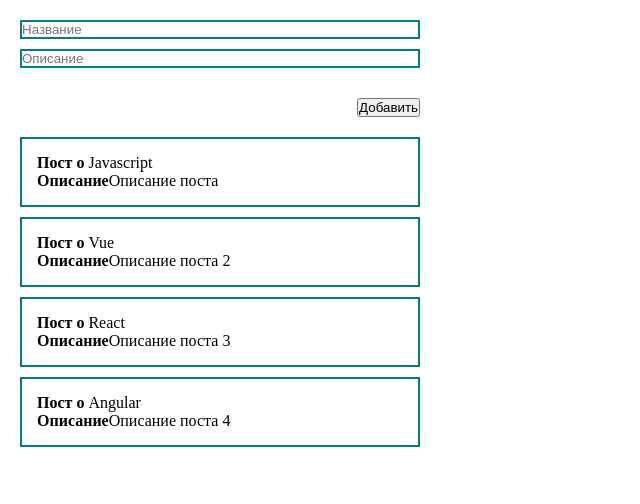
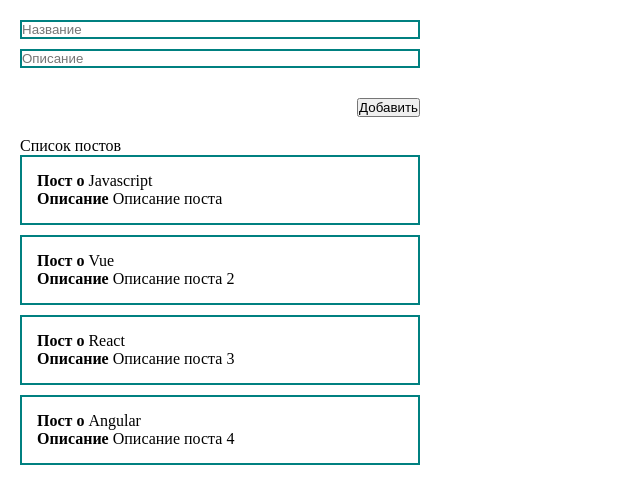
Before and after one commit to Fundorin174/vue3project, a Vue app: page / in a window 1280 px wide. Shown: the top 504 px of the page, without its empty margins (0-640 px from the left). Built offline with nearby package versions, Linux system fonts and the light colour scheme.

Commit message:
post component

```diff
--- /dev/null
+++ b/src/components/PostItem.vue
@@ -0,0 +1,19 @@
+<template >
+  <div class="post" >
+    <div><strong>Пост о</strong>{{' '+ post.title}}</div>
+    <div><strong>Описание</strong>{{' '+ post.body}}</div>
+  </div>
+</template>
+<script>
+export default {
+  props: {
+    post: {
+      type: Object,
+      required: true
+    }
+  }
+}
+</script>
+<style >
+
+</style>
--- a/src/components/PostList.vue
+++ b/src/components/PostList.vue
@@ -1,11 +1,17 @@
 <template >
-  <div class="post" v-for="post in posts" v-bind:key="post.id" >
-    <div><strong>Пост о</strong>{{' '+ post.title}}</div>
-    <div><strong>Описание</strong>{{post.body}}</div>
+  <div>
+    <p>Список постов</p>
+    <post-item
+      v-for="post in posts"
+      :post='post'
+      :key="post.id"
+     />
   </div>
 </template>
 <script>
+import PostItem from './PostItem.vue'
 export default {
+  components: { PostItem },
   props: {
     posts: {
       type: Array,
```
